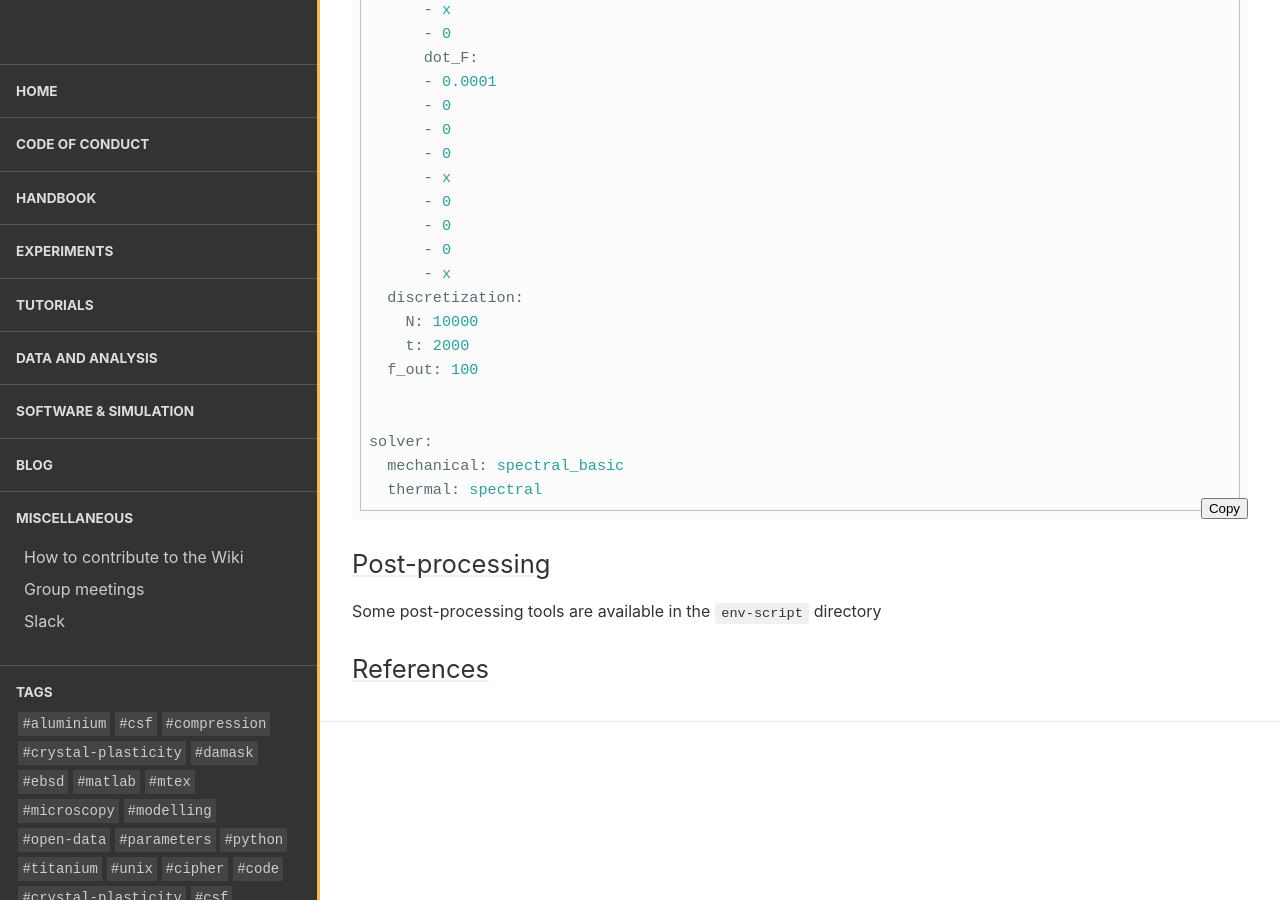
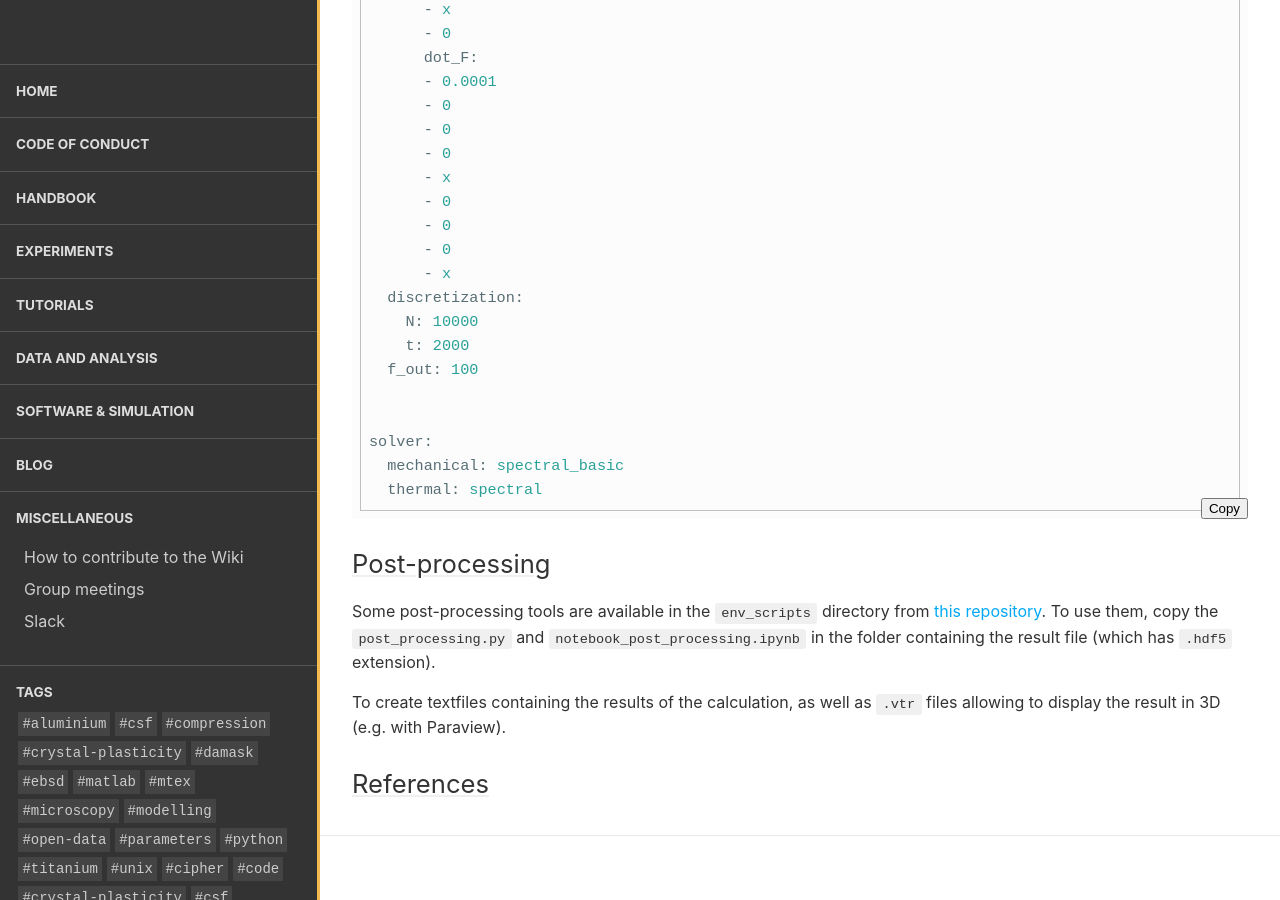
Before and after one commit to LightForm-group/wiki, a Jekyll site: the page built from collections/_software_and_simulation/KWN_damask.md, in a window 1280 px wide and 900 px high, scrolled down 6310 px. Built offline with Jekyll 4.4.1, drawn with Linux system fonts in a browser that asks for light colours; nearby versions of some CDN libraries.

Commit message:
Update KWN_damask.md

````diff
--- a/collections/_software_and_simulation/KWN_damask.md
+++ b/collections/_software_and_simulation/KWN_damask.md
@@ -283,5 +283,11 @@ solver:
   thermal: spectral
   ```
 ## Post-processing
-Some post-processing tools are available in the ```env-script``` directory
+
+Some post-processing tools are available in the ```env_scripts``` directory from [this repository](https://github.com/LightForm-group/Damask-KWN).
+To use them, copy the ```post_processing.py``` and ```notebook_post_processing.ipynb``` in the folder containing the result file (which has ```.hdf5``` extension).
+
+To create textfiles containing the results of the calculation, as well as ```.vtr``` files allowing to display the result in 3D (e.g. with Paraview).
+
+
 ## References
````
